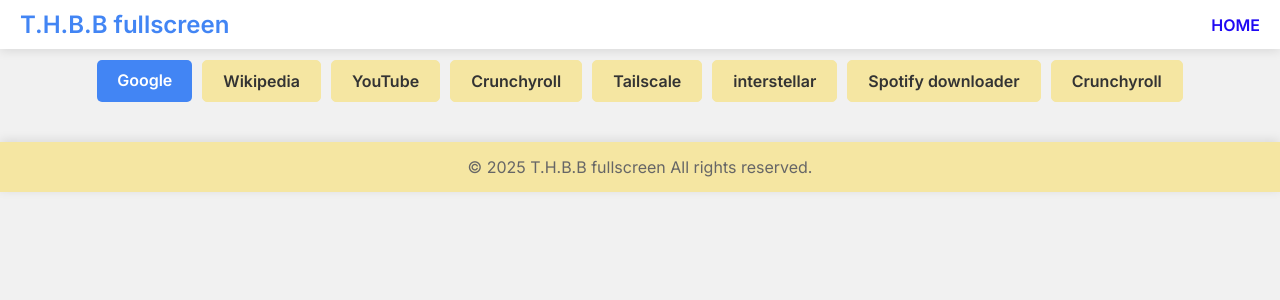
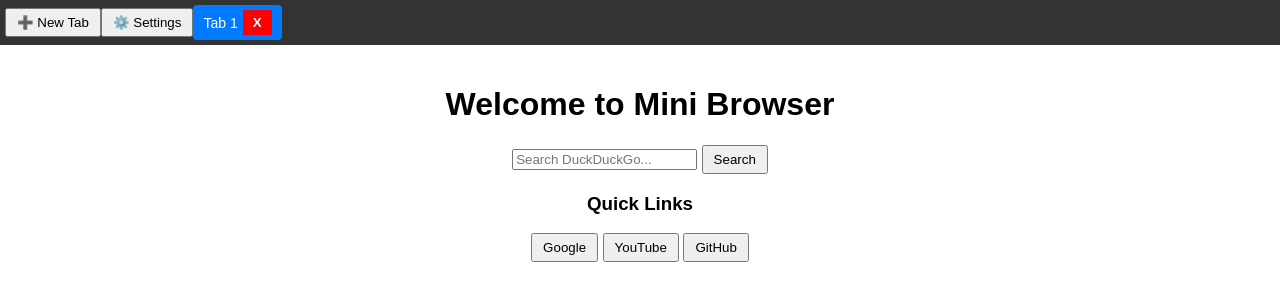
Before and after one commit to Pixelatedash/Fullscreen-T.H.B.B, a plain HTML site: page index.html in a window 1280 px wide. Drawn offline with Linux system fonts and the light colour scheme.

Commit message:
Update index.html

```diff
--- a/index.html
+++ b/index.html
@@ -1,156 +1,180 @@
+
 <!DOCTYPE html>
 <html lang="en">
 <head>
-  <meta charset="UTF-8">
-  <meta name="viewport" content="width=device-width, initial-scale=1.0">
-  <title>T.H.B.B fullscreen</title>
-  <link href="https://fonts.googleapis.com/css2?family=Inter:wght@400;600&display=swap" rel="stylesheet">
-  <style>
-    /* Global Styles */
-    * {
-      margin: 0;
-      padding: 0;
-      box-sizing: border-box;
-    }
+    <meta charset="UTF-8">
+    <meta name="viewport" content="width=device-width, initial-scale=1.0">
+    <title>Mini Browser</title>
+    <style>
+        body { font-family: Arial, sans-serif; margin: 0; padding: 0; }
 
-    body {
-      font-family: 'Inter', sans-serif;
-      background-color: #f1f1f1;
-      color: #333;
-      overflow-x: hidden;
-    }
+        /* Tab Bar */
+        #tabBar {
+            display: flex;
+            align-items: center;
+            background: #333;
+            padding: 5px;
+        }
+        .tab {
+            background: #555;
+            color: white;
+            padding: 5px 10px;
+            margin-right: 5px;
+            border-radius: 4px;
+            cursor: pointer;
+            font-size: 14px;
+            display: flex;
+            align-items: center;
+        }
+        .tab.active { background: #007bff; } /* Highlight active tab */
+        .tab button {
+            margin-left: 5px;
+            background: red;
+            color: white;
+            border: none;
+            cursor: pointer;
+            font-weight: bold;
+        }
 
-    a {
-      text-decoration: none;
-      color: inherit;
-    }
+        /* Buttons */
+        #controls { padding: 10px; display: flex; gap: 5px; }
+        button { padding: 5px 10px; cursor: pointer; }
 
-    /* Header */
-    header {
-      background-color: #fff;
-      box-shadow: 0 2px 10px rgba(0, 0, 0, 0.1);
-      padding: 10px 20px;
-      display: flex;
-      justify-content: space-between;
-      align-items: center;
-      position: fixed;
-      top: 0;
-      left: 0;
-      right: 0;
-      z-index: 1000;
-    }
+        /* Settings Menu */
+        #settingsMenu {
+            display: none;
+            position: absolute;
+            top: 40px; right: 10px;
+            background: white;
+            border: 1px solid #000;
+            padding: 10px;
+        }
 
-    .logo {
-      font-size: 24px;
-      font-weight: 600;
-      color: #4285F4; /* Google blue */
-    }
-
-    .nav-items {
-      display: flex;
-      gap: 20px;
-    }
-
-    .nav-items a {
-      color: #2009f3;
-      font-size: 16px;
-      font-weight: 600;
-      text-transform: uppercase;
-      transition: color 0.3s ease;
-    }
-
-    .nav-items a:hover {
-      color: #4285F4; /* Hover effect with Google blue */
-    }
-
-    /* Tabs Section */
-    .tabs {
-      margin-top: 60px; /* Offset from header */
-      display: flex;
-      justify-content: center;
-      gap: 10px;
-    }
-
-    .tab {
-      padding: 10px 20px;
-      background-color: #f5e6a2;
-      border: 1px solid #f5e6a2;
-      border-radius: 5px;
-      cursor: pointer;
-      font-weight: 600;
-      transition: all 0.3s ease;
-    }
-
-    .tab:hover {
-      background-color: #4285F4;
-      color: #fff;
-    }
-
-    .active-tab {
-      background-color: #4285F4;
-      color: #fff;
-      border: none;
-    }
-
-    /* Footer */
-    footer {
-      background-color: #f5e6a2;
-      padding: 15px;
-      text-align: center;
-      color: #666;
-      box-shadow: 0 -2px 10px rgba(0, 0, 0, 0.1);
-      margin-top: 40px;
-    }
-  </style>
+        /* Content Area */
+        #tabContent { height: 90vh; display: flex; flex-direction: column; }
+        iframe { flex: 1; width: 100%; border: none; display: none; }
+        .hidden { display: none; }
+    </style>
 </head>
 <body>
 
-  <!-- Header -->
-  <header>
-    <div class="logo">T.H.B.B fullscreen</div>
-    <nav class="nav-items">
-      <a href="#">Home</a>
-    </nav>
-  </header>
+    <!-- Tab Bar -->
+    <div id="tabBar">
+        <button onclick="newTab()">➕ New Tab</button>
+        <button onclick="toggleSettings()">⚙️ Settings</button>
+    </div>
 
-  <!-- Tabs -->
-  <div class="tabs">
-    <div class="tab active-tab" data-url="https://www.google.com" onclick="changeTab(this)">Google</div>
-    <div class="tab" data-url="https://www.wikipedia.org" onclick="changeTab(this)">Wikipedia</div>
-    <div class="tab" data-url="https://www.youtube.com" onclick="changeTab(this)">YouTube</div>
-    <div class="tab" data-url="https://www.crunchyroll.com" onclick="changeTab(this)">Crunchyroll</div>
-    <div class="tab" data-url="https://www.tailscale.com" onclick="changeTab(this)">Tailscale</div>
-    <div class="tab" data-url="https://use.silksky.com" onclick="changeTab(this)">interstellar</div>
-    <div class="tab" data-url="https://spotidownloader.com" onclick="changeTab(this)">Spotify downloader</div>
-    <div class="tab" data-url="https://www.crunchyroll.com" onclick="changeTab(this)">Crunchyroll</div>
-  </div>
+    <!-- Settings Menu -->
+    <div id="settingsMenu">
+        <button onclick="toggleFullscreen()">Toggle Fullscreen</button>
+    </div>
 
-  <!-- Footer -->
-  <footer>
-    <p>© 2025 T.H.B.B fullscreen All rights reserved.</p>
-  </footer>
+    <!-- Content Area -->
+    <div id="tabContent"></div>
 
-  <script>
-    function changeTab(tabElement) {
-      // Get the URL from the data attribute
-      const url = tabElement.getAttribute('data-url');
+    <script>
+        let tabs = [];
+        let activeTab = null;
 
-      // Open a new tab with about:blank
-      const newTab = window.open('about:blank', '_blank');
+        function createStartPage(tabId) {
+            let container = document.createElement("div");
+            container.className = "startPage";
+            container.innerHTML = `
+                <div style="text-align:center; padding: 20px;">
+                    <h1>Welcome to Mini Browser</h1>
+                    <input type="text" id="searchBar${tabId}" placeholder="Search DuckDuckGo..." onkeypress="search(event, ${tabId})">
+                    <button onclick="search(null, ${tabId})">Search</button>
+                    <h3>Quick Links</h3>
+                    <button onclick="openURL('https://www.google.com', ${tabId})">Google</button>
+                    <button onclick="openURL('https://www.youtube.com', ${tabId})">YouTube</button>
+                    <button onclick="openURL('https://www.github.com', ${tabId})">GitHub</button>
+                </div>
+            `;
+            return container;
+        }
 
-      // Inject the iframe with the actual URL
-      newTab.document.write(`
-        <html>
-          <head>
-            <title>Loading...</title>
-          </head>
-          <body>
-            <iframe src="${url}" style="width: 100%; height: 100vh;" frameborder="0"></iframe>
-          </body>
-        </html>
-      `);
-      newTab.document.close();
-    }
-  </script>
+        function newTab() {
+            let tabId = tabs.length;
+
+            // Create tab button
+            let tab = document.createElement("div");
+            tab.className = "tab";
+            tab.innerHTML = `Tab ${tabId + 1} <button onclick="closeTab(${tabId}, event)">X</button>`;
+            tab.onclick = () => switchTab(tabId);
+            document.getElementById("tabBar").appendChild(tab);
+
+            // Create tab content (Start Page)
+            let startPage = createStartPage(tabId);
+            document.getElementById("tabContent").appendChild(startPage);
+
+            tabs.push({ tab, content: startPage });
+            switchTab(tabId);
+        }
+
+        function switchTab(id) {
+            tabs.forEach((t, index) => {
+                t.content.style.display = index === id ? "block" : "none";
+                t.tab.classList.toggle("active", index === id);
+            });
+            activeTab = id;
+        }
+
+        function closeTab(id, event) {
+            event.stopPropagation(); // Prevent tab switch on close button click
+
+            if (tabs[id]) {
+                tabs[id].tab.remove();
+                tabs[id].content.remove();
+                tabs.splice(id, 1);
+
+                // Rebuild tab IDs
+                document.getElementById("tabBar").innerHTML = `<button onclick="newTab()">➕ New Tab</button> <button onclick="toggleSettings()">⚙️ Settings</button>`;
+                tabs.forEach((t, index) => {
+                    t.tab.innerHTML = `Tab ${index + 1} <button onclick="closeTab(${index}, event)">X</button>`;
+                    t.tab.onclick = () => switchTab(index);
+                    document.getElementById("tabBar").appendChild(t.tab);
+                });
+
+                // Switch to another tab or show Start Page if no tabs remain
+                if (tabs.length > 0) {
+                    switchTab(Math.max(0, id - 1));
+                } else {
+                    newTab();
+                }
+            }
+        }
+
+        function search(event, tabId) {
+            if (event && event.key !== "Enter") return;
+            let query = document.getElementById(`searchBar${tabId}`).value;
+            if (query) openURL(`https://duckduckgo.com/?q=${encodeURIComponent(query)}&ia=web`, tabId);
+        }
+
+        function openURL(url, tabId) {
+            let iframe = document.createElement("iframe");
+            iframe.src = url;
+
+            // Remove existing content and insert iframe
+            document.getElementById("tabContent").replaceChild(iframe, tabs[tabId].content);
+            tabs[tabId].content = iframe;
+        }
+
+        function toggleFullscreen() {
+            if (!document.fullscreenElement) {
+                document.documentElement.requestFullscreen();
+            } else {
+                document.exitFullscreen();
+            }
+        }
+
+        function toggleSettings() {
+            let menu = document.getElementById("settingsMenu");
+            menu.style.display = menu.style.display === "block" ? "none" : "block";
+        }
+
+        // Open the first tab on load
+        newTab();
+    </script>
+
 </body>
 </html>
```
